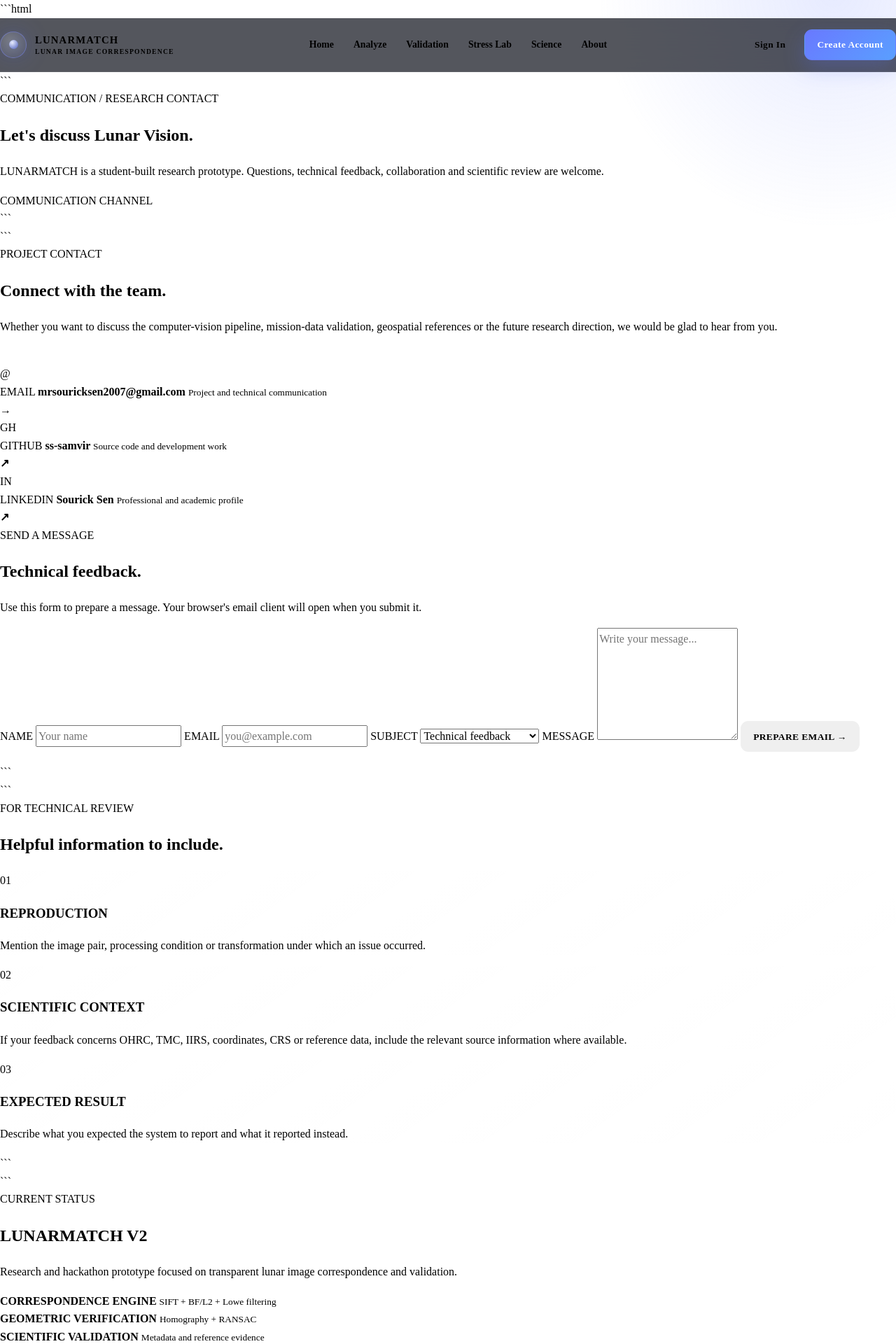
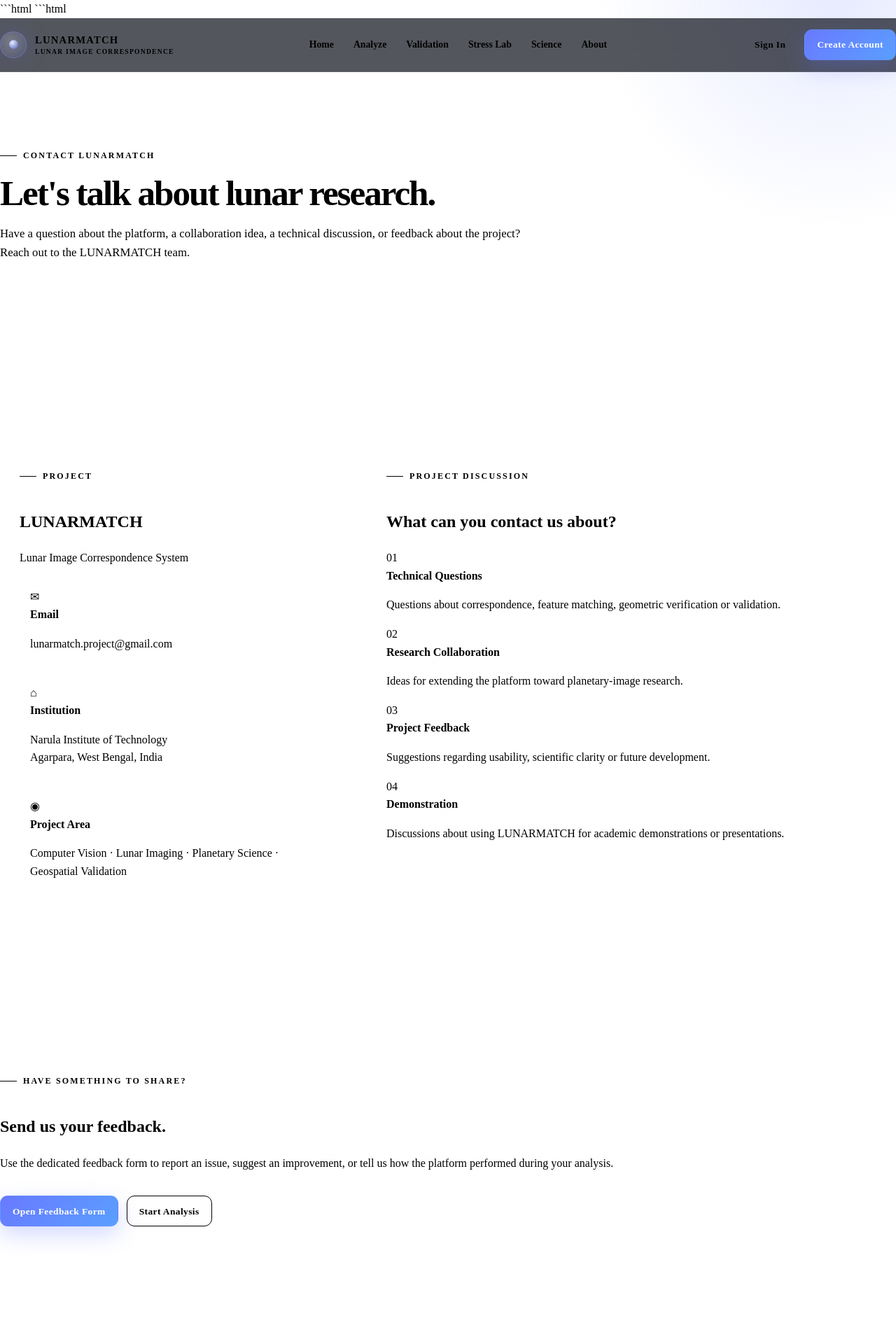
Before and after one commit to ss-samvir/LUNARMATCH-GRAND-MASTER, a Flask app: template templates/contact.html in a window 1280 px wide. Shown: the top 1920 px of the page at 70% size. Run offline with Flask 3, Linux system fonts and the light colour scheme; the template is opened without the code that fills it, so the values that code supplies are empty.

Commit message:
Update contact.html

````diff
--- a/templates/contact.html
+++ b/templates/contact.html
@@ -1,643 +1,215 @@
-{% extends 'base.html' %}
+```html
+{% extends "base.html" %}
 
-{% block title %}Contact · LUNARMATCH V2{% endblock %}
+{% block title %}Contact | LUNARMATCH{% endblock %}
 
 {% block content %}
 
-<!-- =========================================================
-     PAGE HERO
-========================================================= -->
+<section class="section page-hero">
+    <div class="container">
+        <div class="section-header reveal">
+            <span class="section-eyebrow">CONTACT LUNARMATCH</span>
+            <h1 class="section-title">
+                Let's talk about
+                <span class="gradient">lunar research.</span>
+            </h1>
+            <p class="section-description">
+                Have a question about the platform, a collaboration idea,
+                a technical discussion, or feedback about the project?
+                Reach out to the LUNARMATCH team.
+            </p>
+        </div>
+    </div>
+</section>
 
-<section class="page-head reveal">
 
-```
+<section class="section">
+    <div class="container">
+
+        <div class="contact-grid">
+
+            <div class="card contact-card reveal">
+                <span class="section-eyebrow">PROJECT</span>
+                <h2>LUNARMATCH</h2>
+                <p>
+                    Lunar Image Correspondence System
+                </p>
+
+                <div class="contact-item">
+                    <span class="contact-icon">✉</span>
                     <div>
-
-    <div class="eyebrow">
-        COMMUNICATION / RESEARCH CONTACT
+                        <strong>Email</strong>
+                        <p>
+                            <a href="mailto:lunarmatch.project@gmail.com">
+                                lunarmatch.project@gmail.com
+                            </a>
+                        </p>
+                    </div>
                 </div>
 
-    <h1>
-        Let's discuss
-        <span class="gradient">Lunar Vision.</span>
-    </h1>
-
-    <p class="lead">
-        LUNARMATCH is a student-built research prototype.
-        Questions, technical feedback, collaboration and scientific
-        review are welcome.
+                <div class="contact-item">
+                    <span class="contact-icon">⌂</span>
+                    <div>
+                        <strong>Institution</strong>
+                        <p>
+                            Narula Institute of Technology<br>
+                            Agarpara, West Bengal, India
                         </p>
-
+                    </div>
                 </div>
 
-<div class="page-head-status">
-    <span class="status-dot"></span>
-    COMMUNICATION CHANNEL
+                <div class="contact-item">
+                    <span class="contact-icon">◉</span>
+                    <div>
+                        <strong>Project Area</strong>
+                        <p>
+                            Computer Vision · Lunar Imaging ·
+                            Planetary Science · Geospatial Validation
+                        </p>
                     </div>
-```
-
-</section>
-
-<!-- =========================================================
-     CONTACT GRID
-========================================================= -->
-
-<section class="contact-layout reveal">
-
-```
-<!-- LEFT -->
-<div class="contact-information">
-
-    <div class="eyebrow">
-        PROJECT CONTACT
-    </div>
-
-    <h2>
-        Connect with the team.
-    </h2>
-
-    <p class="muted">
-        Whether you want to discuss the computer-vision pipeline,
-        mission-data validation, geospatial references or the
-        future research direction, we would be glad to hear from you.
-    </p>
-
-
-    <div class="contact-cards">
-
-        <a
-            class="contact-card"
-            href="mailto:mrsouricksen2007@gmail.com"
-        >
-
-            <div class="contact-icon">
-                @
-            </div>
-
-            <div>
-
-                <span>
-                    EMAIL
-                </span>
-
-                <strong>
-                    mrsouricksen2007@gmail.com
-                </strong>
-
-                <small>
-                    Project and technical communication
-                </small>
-
-            </div>
-
-            <b>
-                →
-            </b>
-
-        </a>
-
-
-        <a
-            class="contact-card"
-            href="https://github.com/ss-samvir"
-            target="_blank"
-            rel="noopener noreferrer"
-        >
-
-            <div class="contact-icon">
-                GH
-            </div>
-
-            <div>
-
-                <span>
-                    GITHUB
-                </span>
-
-                <strong>
-                    ss-samvir
-                </strong>
-
-                <small>
-                    Source code and development work
-                </small>
-
-            </div>
-
-            <b>
-                ↗
-            </b>
-
-        </a>
-
-
-        <a
-            class="contact-card"
-            href="https://www.linkedin.com/in/sourick-sen-612a8b425/"
-            target="_blank"
-            rel="noopener noreferrer"
-        >
-
-            <div class="contact-icon">
-                IN
-            </div>
-
-            <div>
-
-                <span>
-                    LINKEDIN
-                </span>
-
-                <strong>
-                    Sourick Sen
-                </strong>
-
-                <small>
-                    Professional and academic profile
-                </small>
-
-            </div>
-
-            <b>
-                ↗
-            </b>
-
-        </a>
-
                 </div>
 
             </div>
 
 
-<!-- RIGHT -->
-<div class="contact-form-card">
+            <div class="card contact-card reveal">
+                <span class="section-eyebrow">PROJECT DISCUSSION</span>
+                <h2>What can you contact us about?</h2>
 
-    <div class="eyebrow">
-        SEND A MESSAGE
+                <div class="contact-topics">
+
+                    <div class="topic">
+                        <span>01</span>
+                        <div>
+                            <strong>Technical Questions</strong>
+                            <p>
+                                Questions about correspondence, feature matching,
+                                geometric verification or validation.
+                            </p>
+                        </div>
                     </div>
 
-    <h2>
-        Technical feedback.
-    </h2>
-
-    <p class="muted">
-        Use this form to prepare a message. Your browser's email
-        client will open when you submit it.
+                    <div class="topic">
+                        <span>02</span>
+                        <div>
+                            <strong>Research Collaboration</strong>
+                            <p>
+                                Ideas for extending the platform toward
+                                planetary-image research.
                             </p>
-
-
-    <form
-        id="contactForm"
-        class="contact-form"
-        novalidate
-    >
-
-        <label for="contactName">
-            NAME
-        </label>
-
-        <input
-            id="contactName"
-            name="name"
-            type="text"
-            placeholder="Your name"
-            autocomplete="name"
-            required
-        >
-
-
-        <label for="contactEmail">
-            EMAIL
-        </label>
-
-        <input
-            id="contactEmail"
-            name="email"
-            type="email"
-            placeholder="you@example.com"
-            autocomplete="email"
-            required
-        >
-
-
-        <label for="contactSubject">
-            SUBJECT
-        </label>
-
-        <select
-            id="contactSubject"
-            name="subject"
-        >
-
-            <option value="Technical feedback">
-                Technical feedback
-            </option>
-
-            <option value="Scientific validation">
-                Scientific validation
-            </option>
-
-            <option value="Research collaboration">
-                Research collaboration
-            </option>
-
-            <option value="Hackathon discussion">
-                Hackathon discussion
-            </option>
-
-            <option value="General enquiry">
-                General enquiry
-            </option>
-
-        </select>
-
-
-        <label for="contactMessage">
-            MESSAGE
-        </label>
-
-        <textarea
-            id="contactMessage"
-            name="message"
-            rows="6"
-            placeholder="Write your message..."
-            required
-        ></textarea>
-
-
-        <button
-            class="btn primary"
-            type="submit"
-        >
-            PREPARE EMAIL →
-        </button>
-
-
-        <div
-            id="contactMessageStatus"
-            class="form-status"
-            aria-live="polite"
-        ></div>
-
-    </form>
-
                         </div>
-```
-
-</section>
-
-<!-- =========================================================
-     WHAT TO INCLUDE
-========================================================= -->
-
-<section class="reveal">
-
-```
-<div class="section-head">
-
-    <div>
-
-        <div class="eyebrow">
-            FOR TECHNICAL REVIEW
                     </div>
 
-        <h2>
-            Helpful information to include.
-        </h2>
+                    <div class="topic">
+                        <span>03</span>
+                        <div>
+                            <strong>Project Feedback</strong>
+                            <p>
+                                Suggestions regarding usability, scientific
+                                clarity or future development.
+                            </p>
+                        </div>
+                    </div>
 
+                    <div class="topic">
+                        <span>04</span>
+                        <div>
+                            <strong>Demonstration</strong>
+                            <p>
+                                Discussions about using LUNARMATCH for
+                                academic demonstrations or presentations.
+                            </p>
+                        </div>
                     </div>
 
                 </div>
-
-
-<div class="grid grid-3">
-
-    <article class="card">
-
-        <div class="about-card-number">
-            01
-        </div>
-
-        <h3>
-            REPRODUCTION
-        </h3>
-
-        <p class="muted">
-            Mention the image pair, processing condition or
-            transformation under which an issue occurred.
-        </p>
-
-    </article>
-
-
-    <article class="card">
-
-        <div class="about-card-number">
-            02
-        </div>
-
-        <h3>
-            SCIENTIFIC CONTEXT
-        </h3>
-
-        <p class="muted">
-            If your feedback concerns OHRC, TMC, IIRS, coordinates,
-            CRS or reference data, include the relevant source
-            information where available.
-        </p>
-
-    </article>
-
-
-    <article class="card">
-
-        <div class="about-card-number">
-            03
-        </div>
-
-        <h3>
-            EXPECTED RESULT
-        </h3>
-
-        <p class="muted">
-            Describe what you expected the system to report and
-            what it reported instead.
-        </p>
-
-    </article>
-
-</div>
-```
-
-</section>
-
-<!-- =========================================================
-     PROJECT STATUS
-========================================================= -->
-
-<section class="contact-status-panel reveal">
-
-```
-<div>
-
-    <div class="eyebrow">
-        CURRENT STATUS
-    </div>
-
-    <h2>
-        LUNARMATCH V2
-    </h2>
-
-    <p class="muted">
-        Research and hackathon prototype focused on transparent
-        lunar image correspondence and validation.
-    </p>
-
-</div>
-
-
-<div class="status-list">
-
-    <div class="status-item">
-
-        <span class="status-dot"></span>
-
-        <div>
-
-            <strong>
-                CORRESPONDENCE ENGINE
-            </strong>
-
-            <small>
-                SIFT + BF/L2 + Lowe filtering
-            </small>
-
-        </div>
-
-    </div>
-
-
-    <div class="status-item">
-
-        <span class="status-dot"></span>
-
-        <div>
-
-            <strong>
-                GEOMETRIC VERIFICATION
-            </strong>
-
-            <small>
-                Homography + RANSAC
-            </small>
-
-        </div>
-
-    </div>
-
-
-    <div class="status-item">
-
-        <span class="status-dot"></span>
-
-        <div>
-
-            <strong>
-                SCIENTIFIC VALIDATION
-            </strong>
-
-            <small>
-                Metadata and reference evidence
-            </small>
-
-        </div>
-
-    </div>
-
-
-    <div class="status-item">
-
-        <span class="status-dot"></span>
-
-        <div>
-
-            <strong>
-                LOCALIZATION
-            </strong>
-
-            <small>
-                Only when supported by available evidence
-            </small>
-
             </div>
 
         </div>
 
     </div>
-```
-
 </section>
 
-<!-- =========================================================
-     RESPONSIBLE CONTACT NOTE
-========================================================= -->
 
-<section class="notice-card reveal">
+<section class="section section-alt">
+    <div class="container">
 
-```
-<div class="notice-icon">
-    i
+        <div class="card cta-panel reveal">
+
+            <div>
+                <span class="section-eyebrow">HAVE SOMETHING TO SHARE?</span>
+                <h2>Send us your feedback.</h2>
+                <p>
+                    Use the dedicated feedback form to report an issue,
+                    suggest an improvement, or tell us how the platform
+                    performed during your analysis.
+                </p>
             </div>
 
-<div>
+            <div class="hero-actions">
+                <a href="{{ url_for('feedback_page') }}"
+                   class="btn btn-primary">
+                    Open Feedback Form
+                </a>
 
-    <div class="eyebrow">
-        IMPORTANT
+                <a href="{{ url_for('analyze_page') }}"
+                   class="btn btn-secondary">
+                    Start Analysis
+                </a>
             </div>
 
-    <h3>
-        Scientific review matters.
-    </h3>
-
-    <p class="muted">
-        LUNARMATCH V2 is not presented as an official ISRO or
-        government system. Mission names, instrument information,
-        coordinates and reference data are treated as evidence
-        that must be independently supported.
-    </p>
+        </div>
 
     </div>
-```
-
 </section>
 
-<!-- =========================================================
-     NAVIGATION
-========================================================= -->
 
-<section class="page-navigation reveal">
+<section class="section">
+    <div class="container">
 
-```
-<a
-    class="btn"
-    href="/about"
->
-    ← ABOUT
-</a>
+        <div class="section-header reveal">
+            <span class="section-eyebrow">IMPORTANT</span>
+            <h2 class="section-title">Scientific communication matters.</h2>
+            <p class="section-description">
+                LUNARMATCH is a research-oriented project and its computational
+                correspondence results should be interpreted together with the
+                available validation evidence and stated limitations.
+            </p>
+        </div>
 
-<div class="actions">
+        <div class="feature-grid">
 
-    <a
-        class="btn"
-        href="/technology"
-    >
-        TECHNOLOGY
-    </a>
+            <article class="card feature-card reveal">
+                <div class="feature-icon">✓</div>
+                <h3>Evidence-Based</h3>
+                <p>
+                    Results should be interpreted from measurable correspondence
+                    and geometric evidence rather than unsupported assumptions.
+                </p>
+            </article>
 
-    <a
-        class="btn primary"
-        href="/analyze"
-    >
-        OPEN ANALYZER →
-    </a>
+            <article class="card feature-card reveal">
+                <div class="feature-icon">◇</div>
+                <h3>Transparent</h3>
+                <p>
+                    The platform separates computational evidence from metadata
+                    and reference validation.
+                </p>
+            </article>
+
+            <article class="card feature-card reveal">
+                <div class="feature-icon">∞</div>
+                <h3>Open to Improvement</h3>
+                <p>
+                    Feedback and research discussion can help identify areas
+                    where the system should be tested or extended.
+                </p>
+            </article>
 
         </div>
-```
 
+    </div>
 </section>
 
-<!-- =========================================================
-     CONTACT FORM SCRIPT
-========================================================= -->
-
-<script>
-
-document.addEventListener("DOMContentLoaded", function () {
-
-    const form = document.getElementById("contactForm");
-    const status = document.getElementById("contactMessageStatus");
-
-    if (!form) {
-        return;
-    }
-
-
-    form.addEventListener("submit", function (event) {
-
-        event.preventDefault();
-
-
-        const name =
-            document.getElementById("contactName").value.trim();
-
-        const email =
-            document.getElementById("contactEmail").value.trim();
-
-        const subject =
-            document.getElementById("contactSubject").value.trim();
-
-        const message =
-            document.getElementById("contactMessage").value.trim();
-
-
-        if (!name || !email || !message) {
-
-            status.textContent =
-                "Please complete your name, email and message.";
-
-            status.className =
-                "form-status error";
-
-            return;
-        }
-
-
-        const emailPattern =
-            /^[^\s@]+@[^\s@]+\.[^\s@]+$/;
-
-
-        if (!emailPattern.test(email)) {
-
-            status.textContent =
-                "Please enter a valid email address.";
-
-            status.className =
-                "form-status error";
-
-            return;
-        }
-
-
-        const body =
-            "Name: " + name +
-            "\nEmail: " + email +
-            "\n\n" +
-            message;
-
-
-        const mailto =
-            "mailto:mrsouricksen2007@gmail.com" +
-            "?subject=" +
-            encodeURIComponent(
-                "[LUNARMATCH] " + subject
-            ) +
-            "&body=" +
-            encodeURIComponent(body);
-
-
-        status.textContent =
-            "Opening your email client…";
-
-        status.className =
-            "form-status success";
-
-
-        window.location.href = mailto;
-
-    });
-
-});
-
-</script>
-
 {% endblock %}
+```
````
Lines whose indentation alone changed are shown as unchanged.
